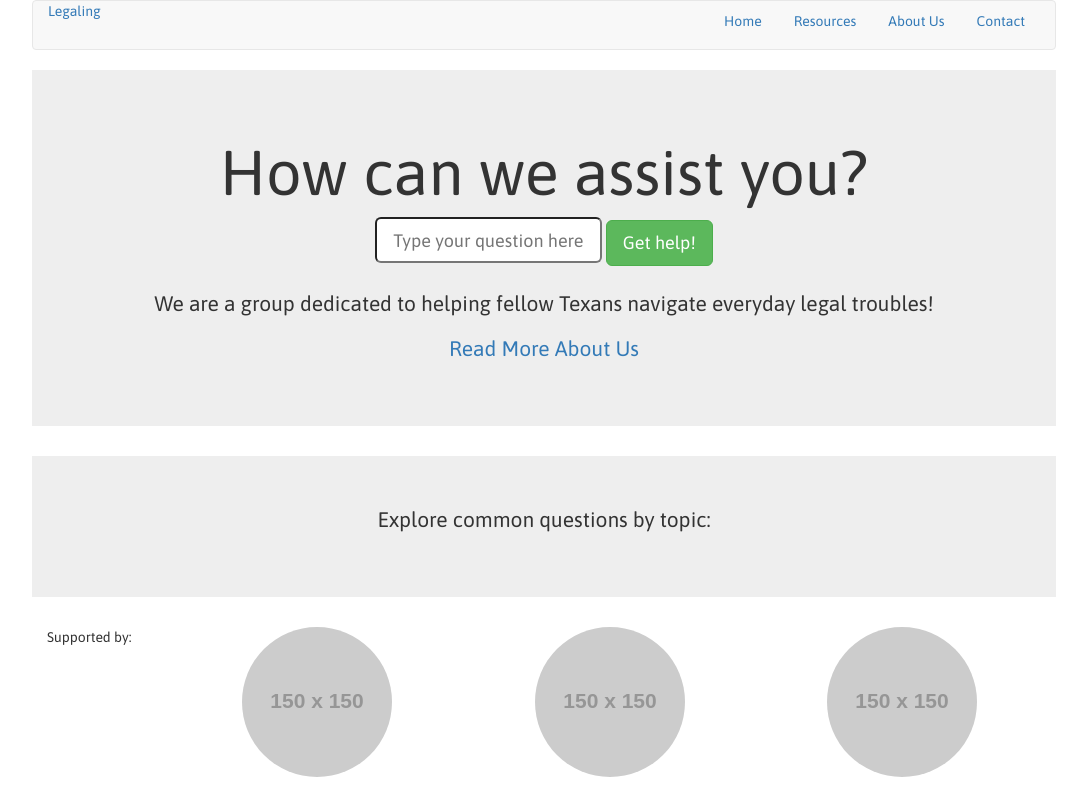
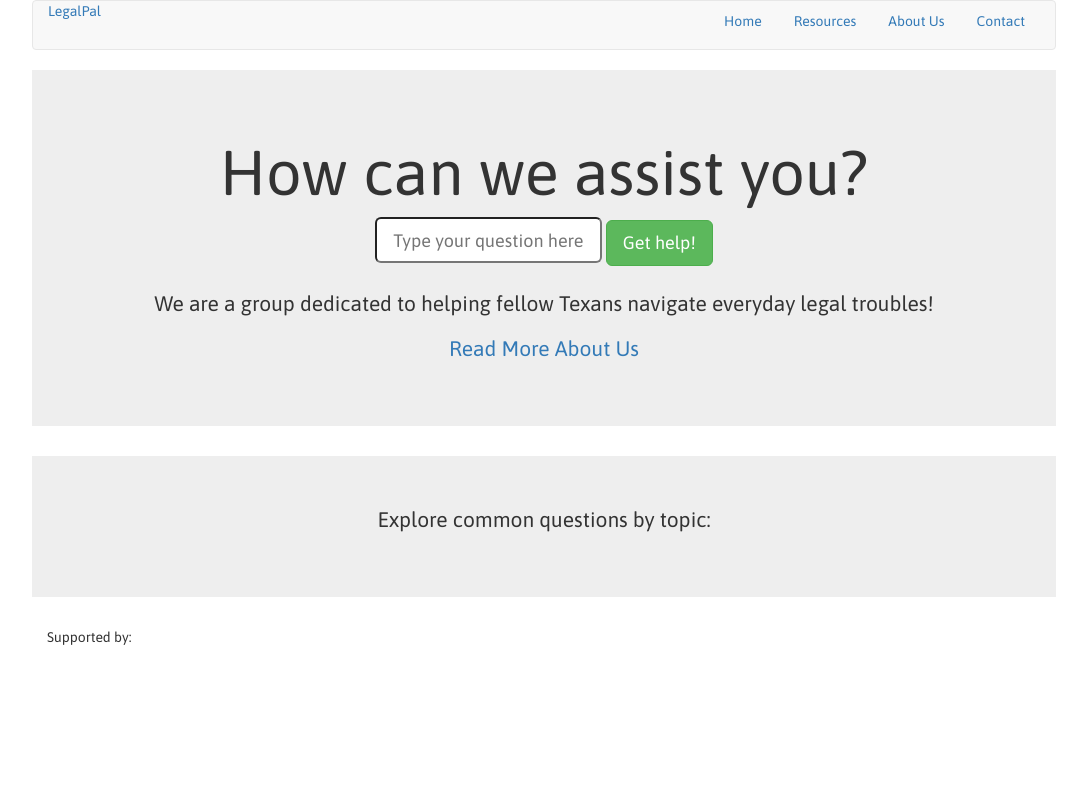
Before and after one commit to hackthesystemATX/txlaw, a Django app: page / in a window 1280 px wide. Shown: the whole page, without its empty margins (96-1183 px from the left). Run offline with Django 3.2, Linux system fonts and the light colour scheme; grey boxes labelled with a size stand in for pictures from a placeholder-image service; data that the repository does not hold is empty; some libraries are stand-ins or nearby versions.

Commit message:
Block titles, Site title

```diff
--- a/articles/templates/article.html
+++ b/articles/templates/article.html
@@ -1,5 +1,5 @@
 {% extends "base.html" %}
-
+{% block title %}{{ article.title }} - LegalPal{% endblock %}
 {% block content %}
 
 <div class="wrapper">
@@ -42,7 +42,6 @@
 			</div>
 		</div>
 	</div>
-
 </div>
 
 
--- a/articles/templates/base.html
+++ b/articles/templates/base.html
@@ -14,7 +14,7 @@
     <link href='https://fonts.googleapis.com/css?family=Asap:400,700' rel='stylesheet' type='text/css'>
 
 
-    <title>Legaling.org</title>
+    <title>{% block title %}LegalPal{% endblock %}</title>
   </head>
 
 
@@ -23,13 +23,13 @@
       <nav class="navbar navbar-default">
         <div class="container-fluid">
           <div class="nav pull-left">
-            <a href="#" id="logo"> Legaling </a>
+            <a href="{% url 'landing' %}" id="logo"> LegalPal </a>
           </div> <!-- navbar header -->
 
           <!-- Links -->
           <div>
             <ul class="nav nav-pills pull-right">
-              <li><a href="#">Home</a></li>
+              <li><a href="{% url 'landing' %}">Home</a></li>
               <li><a href="#">Resources</a></li>
               <li><a href="#">About Us</a></li>
               <li><a href="#">Contact</a></li>
@@ -49,15 +49,6 @@
             <div class="col-xs-2">
               <p>Supported by: </p>
             </div>
-            <div class="col-xs-3">
-                <a href="#"> <img class="img-responsive img-circle" src="http://placehold.it/150x150"></a>
-            </div>
-            <div class="col-xs-3">
-                <a href="#"> <img class="img-responsive img-circle" src="http://placehold.it/150x150"></a>
-            </div>
-            <div class="col-xs-3">
-                <a href="#"> <img class="img-responsive img-circle" src="http://placehold.it/150x150"></a>
-            </div>
           </div> <!-- row -->
         </div>
       </footer>
--- a/articles/templates/resources.html
+++ b/articles/templates/resources.html
@@ -1,5 +1,5 @@
 {% extends "base.html" %}
-
+{% block title %} Resources - Legal Pal{% endblock %}
 {% block content %}
 
 
--- a/articles/templates/results.html
+++ b/articles/templates/results.html
@@ -1,5 +1,5 @@
 {% extends "base.html" %}
-
+{% block title %} Search Results - Legal Pal{% endblock %}
 {% block content %}
 
 <div class="wrapper">
```
